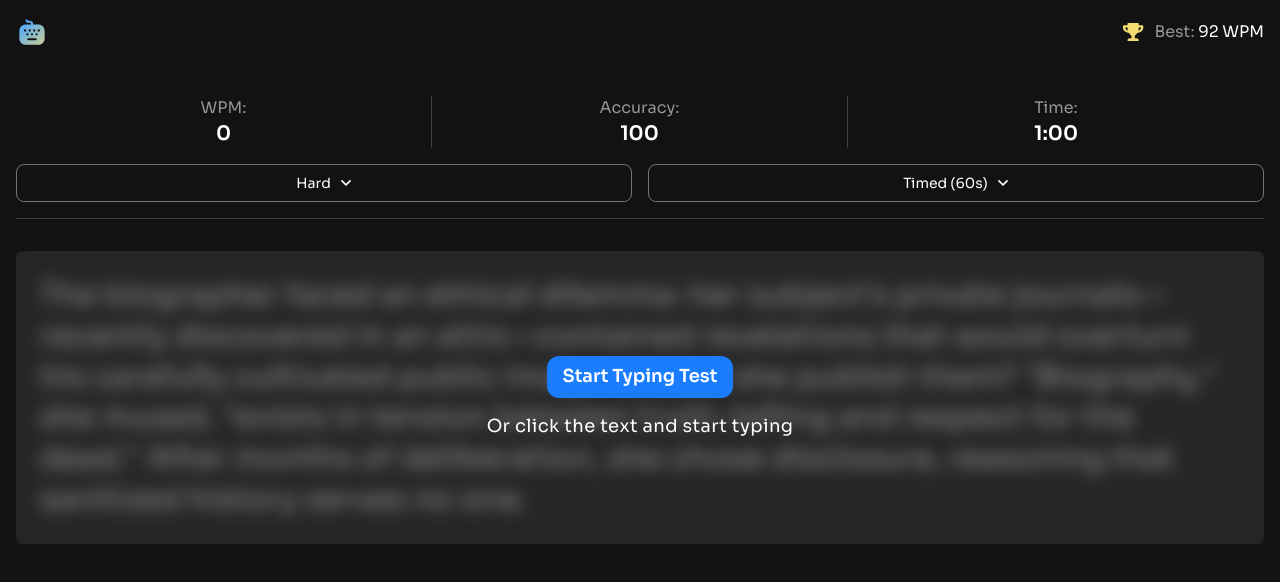
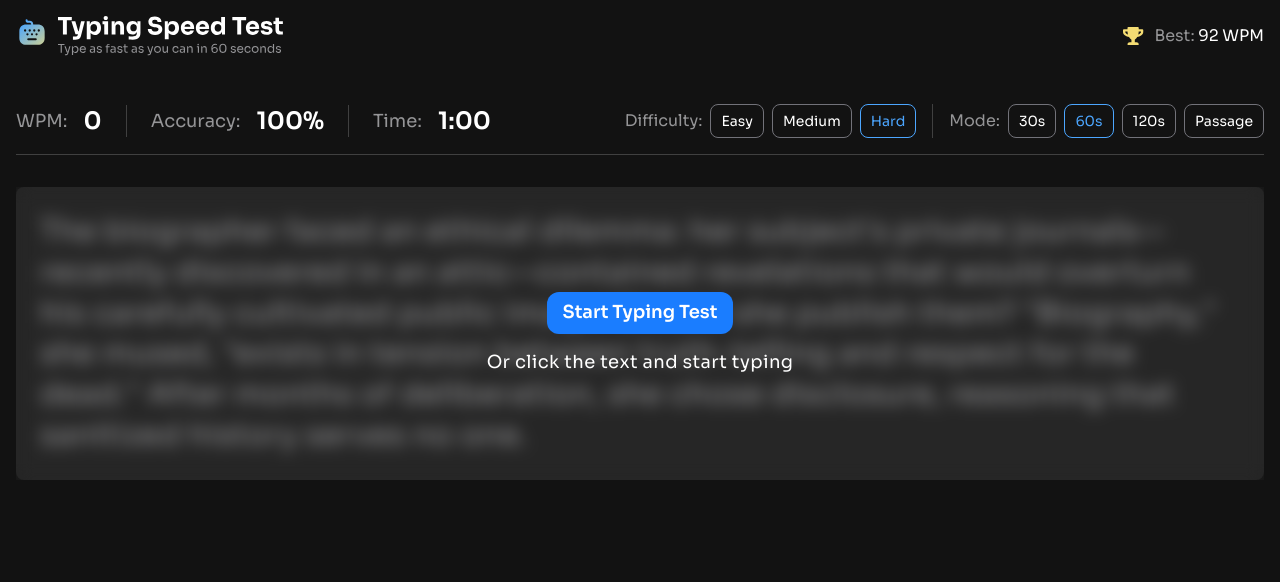
Before and after one commit to stephany247/typing-speed-test, a React app: page / in a window 1280 px wide. Shown: the top 582 px of the page. Built offline with nearby package versions, Linux system fonts and the light colour scheme; the HTML template or start-up script is replaced by a standard one.

Commit message:
style: adjust header responsiveness and add option group

```diff
--- a/src/components/Controls.tsx
+++ b/src/components/Controls.tsx
@@ -2,6 +2,7 @@ import type { ModeConfig } from "../App";
 import { MODE_OPTIONS } from "../data/modes";
 import type { Difficulty } from "../types/passage";
 import Dropdown from "./Dropdown";
+import OptionGroup from "./OptionGroup";
 
 type ControlsProps = {
   difficulty: Difficulty;
@@ -25,27 +26,63 @@ export default function Controls({
   onReset,
 }: ControlsProps) {
   return (
-    <header className="flex flex-col gap-4 mt-8 border-b border-neutral-700 pb-4">
-      <div className="grid grid-cols-3 items-center justify-center divide-x divide-neutral-700">
-        <div className="flex flex-col items-center">
-          <p className="text-neutral-400">WPM:</p>
-          <p className="text-xl font-semibold">{wpm}</p>
+    <header className="flex flex-col gap-4 mt-8 border-b border-neutral-700 pb-4 lg:flex-row lg:justify-between">
+      <div className="grid grid-cols-3 items-center justify-center divide-x divide-neutral-700 md:flex md:justify-start">
+        <div className="flex flex-col items-center md:flex-row md:gap-4 md:pr-6">
+          <p className="text-neutral-400 md:text-lg">WPM:</p>
+          <p className="text-xl font-semibold md:text-2xl">{wpm}</p>
         </div>
 
-        <div className="flex flex-col items-center">
-          <p className="text-neutral-400">Accuracy:</p>
-          <p className="text-xl font-semibold">{accuracy}</p>
+        <div className="flex flex-col items-center md:flex-row md:gap-4 md:px-6">
+          <p className="text-neutral-400 md:text-lg">Accuracy:</p>
+          <p className="text-xl font-semibold md:text-2xl">{accuracy}%</p>
         </div>
 
-        <div className="flex flex-col items-center">
-          <p className="text-neutral-400">Time:</p>
-          <p className="text-xl font-semibold">
+        <div className="flex flex-col items-center md:flex-row md:gap-4 md:pl-6">
+          <p className="text-neutral-400 md:text-lg">Time:</p>
+          <p className="text-xl font-semibold md:text-2xl">
             {Math.floor(time / 60)}:{String(time % 60).padStart(2, "0")}
           </p>
         </div>
       </div>
+      <div className="hidden md:flex flex-col md:flex-row divide-x divide-neutral-700">
+        <div className="flex items-center gap-2 pr-4">
+          <p className="text-neutral-400">Difficulty:</p>
+          <OptionGroup
+            value={difficulty}
+            options={["easy", "medium", "hard"]}
+            onSelect={(value) =>
+              setDifficulty(value.toLowerCase() as Difficulty)
+            }
+          />
+        </div>
 
-      <div className="flex justify-center items-center gap-4">
+        <div className="flex items-center gap-2 pl-4">
+          <p className="text-neutral-400">Mode:</p>
+          <OptionGroup
+            value={
+              modeConfig.mode === "timed"
+                ?`${modeConfig.duration}s`
+                : "Passage"
+            }
+            options={MODE_OPTIONS.map((o) => o.mdLabel)}
+            onSelect={(label) => {
+              const selected = MODE_OPTIONS.find((o) => o.mdLabel === label);
+              if (!selected) return;
+
+              if (selected.mode === "timed") {
+                setModeConfig({ mode: "timed", duration: selected.duration });
+              } else {
+                setModeConfig({ mode: "passage" });
+              }
+
+              onReset();
+            }}
+          />
+        </div>
+      </div>
+
+      <div className="flex justify-center items-center gap-4 md:hidden">
         <Dropdown
           value={difficulty}
           options={["easy", "medium", "hard"]}
--- a/src/components/Header.tsx
+++ b/src/components/Header.tsx
@@ -2,7 +2,8 @@ export default function Header() {
   const bestWPM = 92;
   return (
     <header className="flex items-center justify-between pb-4">
-      <img src="/images/logo-small.svg" alt="App Logo" />
+      <img src="/images/logo-small.svg" alt="App Logo" className="md:hidden" />
+      <img src="/images/logo-large.svg" alt="App Logo" className="hidden md:block" />
       <div className="flex gap-2.5 items-center">
         <img src="/images/icon-personal-best.svg" alt="Personal best icon" />
         <p>
--- /dev/null
+++ b/src/components/OptionGroup.tsx
@@ -0,0 +1,37 @@
+type OptionGroupProps = {
+  value: string;
+  options: string[];
+  onSelect: (value: string) => void;
+};
+
+export default function OptionGroup({
+  value,
+  options,
+  onSelect,
+}: OptionGroupProps) {
+  return (
+    <div className="flex gap-2 text-sm">
+      {options.map((option) => {
+        const isActive = option === value;
+
+        return (
+          <button
+            key={option}
+            type="button"
+            onClick={() => onSelect(option)}
+            className={`flex items-center gap-2 px-2.5 py-1.5 rounded-lg border capitalize
+              transition-colors
+              ${
+                isActive
+                  ? "border-blue-400 text-blue-400"
+                  : "border-neutral-500 hover:bg-neutral-700"
+              }
+            `}
+          >
+            {option}
+          </button>
+        );
+      })}
+    </div>
+  );
+}
--- a/src/data/modes.ts
+++ b/src/data/modes.ts
@@ -1,7 +1,7 @@
 
 export const MODE_OPTIONS = [
-  { label: "Timed (30s)", mode: "timed", duration: 30 },
-  { label: "Timed (60s)", mode: "timed", duration: 60 },
-  { label: "Timed (120s)", mode: "timed", duration: 120 },
-  { label: "Passage", mode: "passage" },
+  { label: "Timed (30s)", mdLabel: "30s", mode: "timed", duration: 30 },
+  { label: "Timed (60s)", mdLabel: "60s", mode: "timed", duration: 60 },
+  { label: "Timed (120s)", mdLabel: "120s", mode: "timed", duration: 120 },
+  { label: "Passage", mdLabel: "Passage", mode: "passage" },
 ] as const;
```
